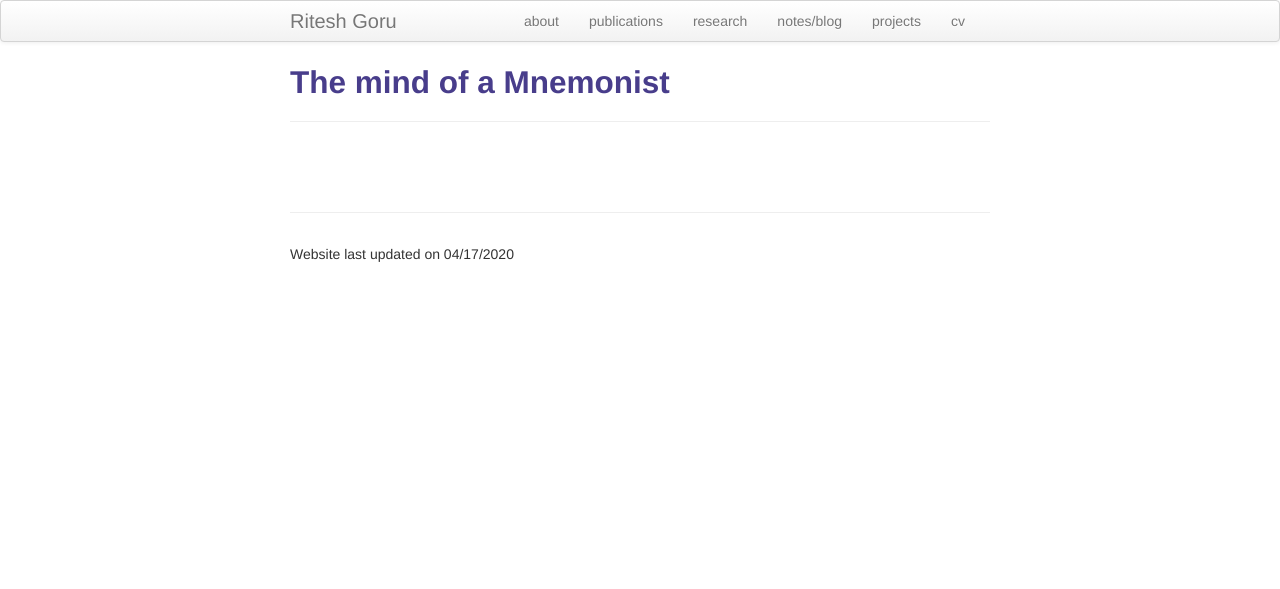
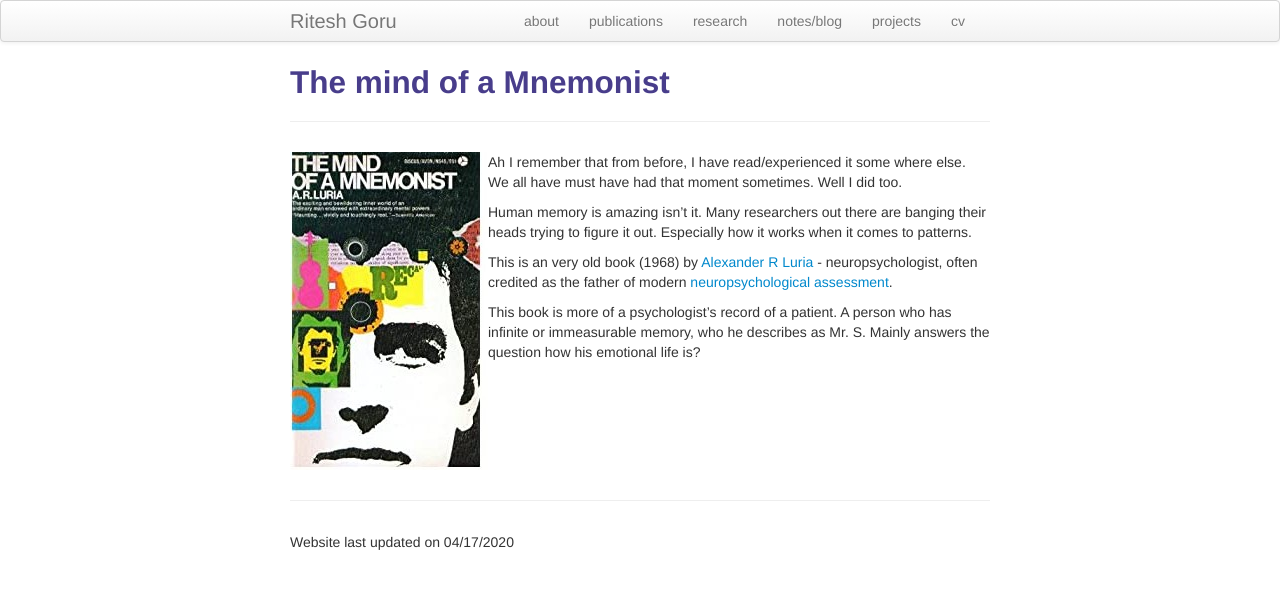
Before and after one commit to BlackWingedKing/BlackWingedKing.github.io, a Jekyll site: the page built from posts/mnemonist.md, in a window 1280 px wide. Shown: the top 589 px of the page. Built offline with Jekyll 4.4.1, drawn with Linux system fonts in a browser that asks for light colours.

Commit message:
started mnemonist

```diff
--- a/posts/mnemonist.md
+++ b/posts/mnemonist.md
@@ -3,3 +3,11 @@ layout: page
 title: The mind of a Mnemonist
 description: Book summary of the above mentioned book
 ---
+![book-cover]({{BASE_PATH}}/assets/mnemonist.jpg){: style="float: left"      }
+Ah I remember that from before, I have read/experienced it some where else. We all have must have had that moment sometimes. Well I did too.
+
+Human memory is amazing isn't it. Many researchers out there are banging their heads trying to figure it out.  Especially how it works when it comes to patterns.
+
+This is an very old book (1968) by [Alexander R Luria](https://en.wikipedia.org/wiki/Alexander_Luria) - neuropsychologist, often credited as the father of modern [neuropsychological assessment](https://en.wikipedia.org/wiki/Neuropsychological_assessment).
+
+This book is more of a psychologist's record of a patient. A person who has infinite or immeasurable memory, who he describes as Mr. S. Mainly answers the question how his emotional life is?
```
Also changed, not shown: assets/mnemonist.jpg (added), 5 other files.
